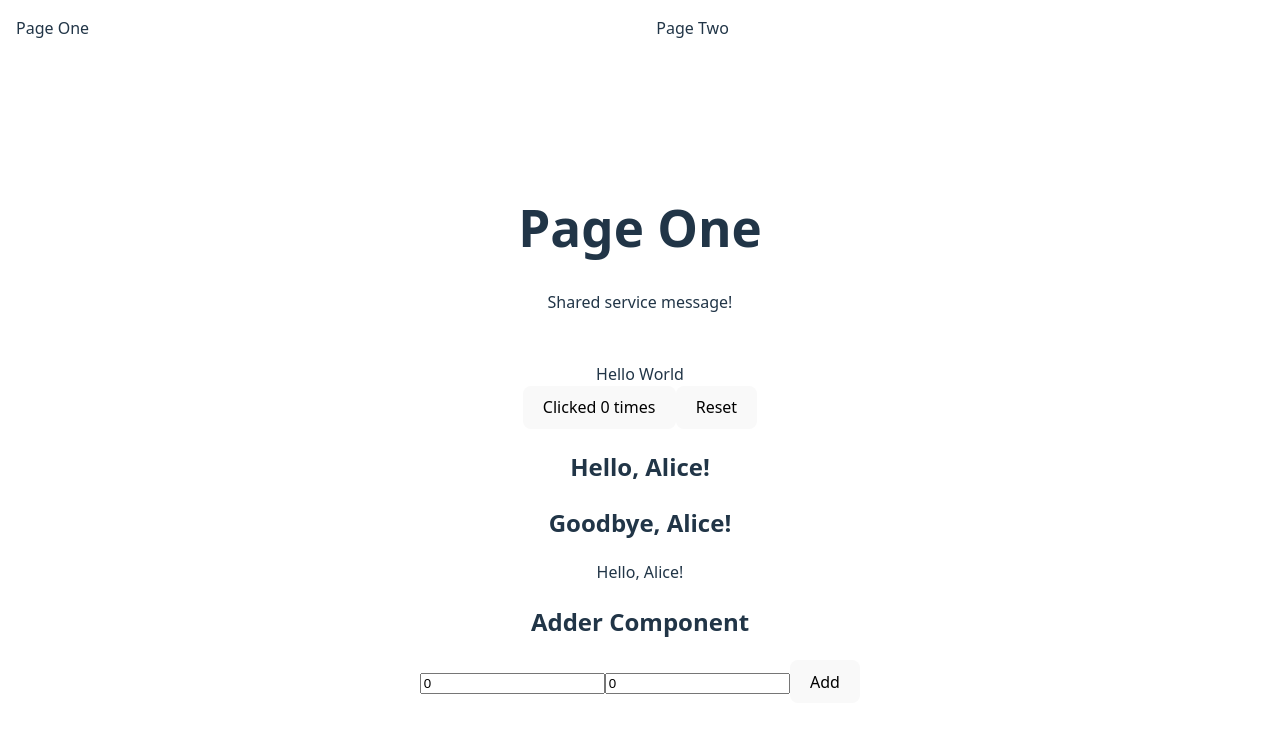
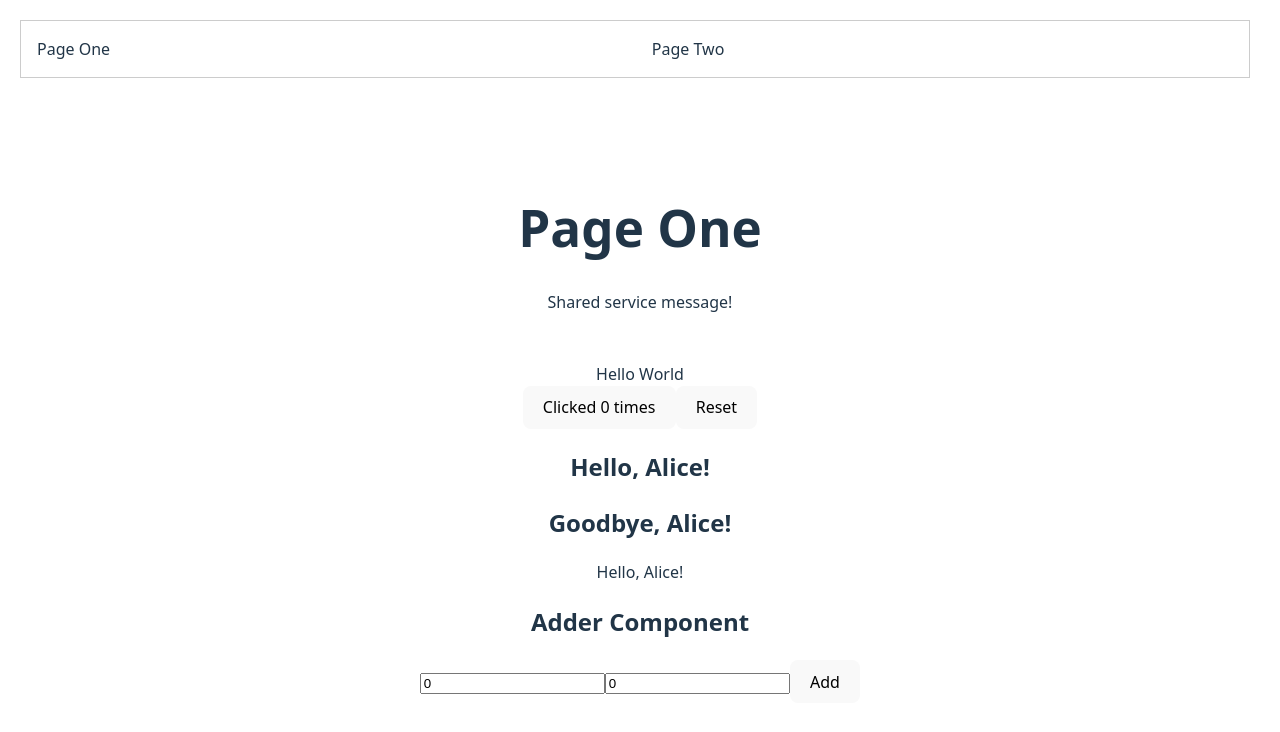
Before and after one commit to bmackeyimproving/BDD-Demo, a React (Vite) app in the folder bdd-vite-react/: page / in a window 1280 px wide. Shown: the top 732 px of the page. Built offline with nearby package versions, Linux system fonts and the light colour scheme.

Commit message:
Update App.css

```diff
--- a/bdd-vite-react/src/App.css
+++ b/bdd-vite-react/src/App.css
@@ -45,8 +45,18 @@
   position: fixed;
   top: 0;
   left: 0;
-  width: 100%;
+  right: 10px;
   z-index: 1000;
+  border: 1px solid #ccc;
+  margin: 20px;
+}
+
+.fixed-nav .MuiListItemButton-root {
+  border-right: 1px solid white;
+}
+
+.fixed-nav .MuiListItemButton-root:last-child {
+  border-right: none;
 }
 
 body {
```
